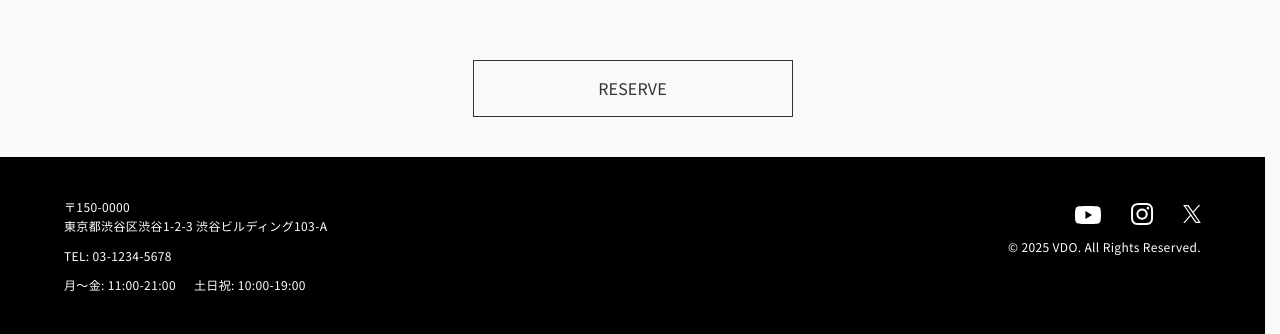
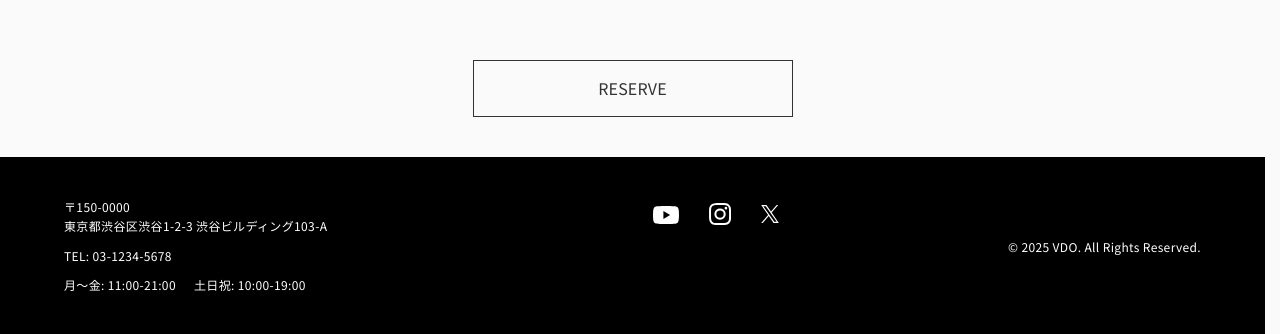
Before and after one commit to koma104/hairsalon-vdo-b, a Next.js app: page / in a window 1280 px wide. Shown: the part 3599-3933 px from the top of the page. Built offline with nearby package versions, Linux system fonts and the light colour scheme; a web font is replaced by a local one.

Commit message:
style: フッターレイアウト変更

```diff
--- a/src/components/Footer/Footer.module.css
+++ b/src/components/Footer/Footer.module.css
@@ -82,7 +82,7 @@
 }
 
 .copyright {
-  text-align: center;
+  text-align: left;
   font-size: var(--font-xxs);
 
   @media (min-width: 768px) {
--- a/src/components/SnsLinks/SnsLinks.module.css
+++ b/src/components/SnsLinks/SnsLinks.module.css
@@ -36,7 +36,7 @@
 
 /* フッター専用のスタイル */
 .sns-links-footer {
-  justify-content: end;
+  justify-content: start;
 
   & a {
     color: var(--color-white); /* フッター専用の色 */
```
